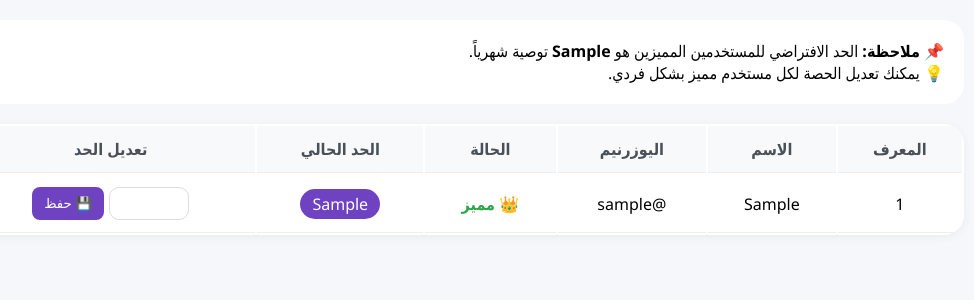
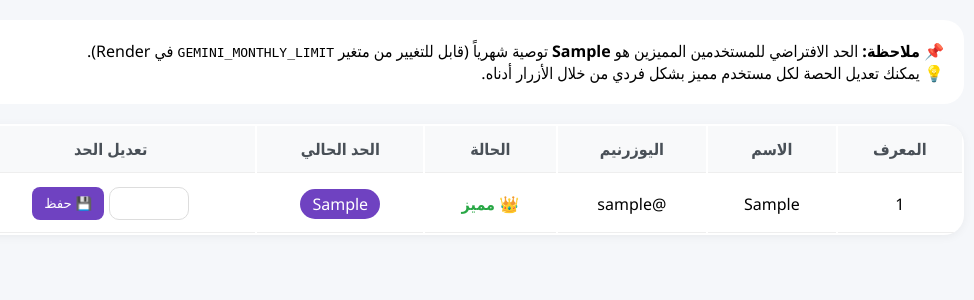
Before and after one commit to IDFINDER/social_analyzer_bot, a Flask app: template templates/gemini_limits.html in a window 1280 px wide. Shown: the part 103-403 px from the top of the page, without its empty margins (176-1150 px from the left). Run offline with Flask 3, Linux system fonts and the light colour scheme; the template is opened without the code that fills it: most values are stand-ins (such as "Sample title", 1, 10 or a date in 2020); parts of the project's set-up code (start-up, migrations or seed data) failed here and were passed over.

Commit message:
Update gemini_limits.html
<div style="background: white; border-radius: 20px; padding: 20px; margin-bottom: 20px;">
    <p>📌 <strong>ملاحظة:</strong> الحد الافتراضي للمستخدمين المميزين هو <strong>{{ default_limit }}</strong> توصية شهرياً (قابل للتغيير من متغير <code>GEMINI_MONTHLY_LIMIT</code> في Render).</p>
    <p>💡 يمكنك تعديل الحصة لكل مستخدم مميز بشكل فردي من خلال الأزرار أدناه.</p>
</div>

```diff
--- a/templates/gemini_limits.html
+++ b/templates/gemini_limits.html
@@ -66,9 +66,9 @@
         </div>
 
         <div style="background: white; border-radius: 20px; padding: 20px; margin-bottom: 20px;">
-            <p>📌 <strong>ملاحظة:</strong> الحد الافتراضي للمستخدمين المميزين هو <strong>{{ default_limit }}</strong> توصية شهرياً.</p>
-            <p>💡 يمكنك تعديل الحصة لكل مستخدم مميز بشكل فردي.</p>
-        </div>
+    <p>📌 <strong>ملاحظة:</strong> الحد الافتراضي للمستخدمين المميزين هو <strong>{{ default_limit }}</strong> توصية شهرياً (قابل للتغيير من متغير <code>GEMINI_MONTHLY_LIMIT</code> في Render).</p>
+    <p>💡 يمكنك تعديل الحصة لكل مستخدم مميز بشكل فردي من خلال الأزرار أدناه.</p>
+</div>
 
         <table>
             <thead>
```
